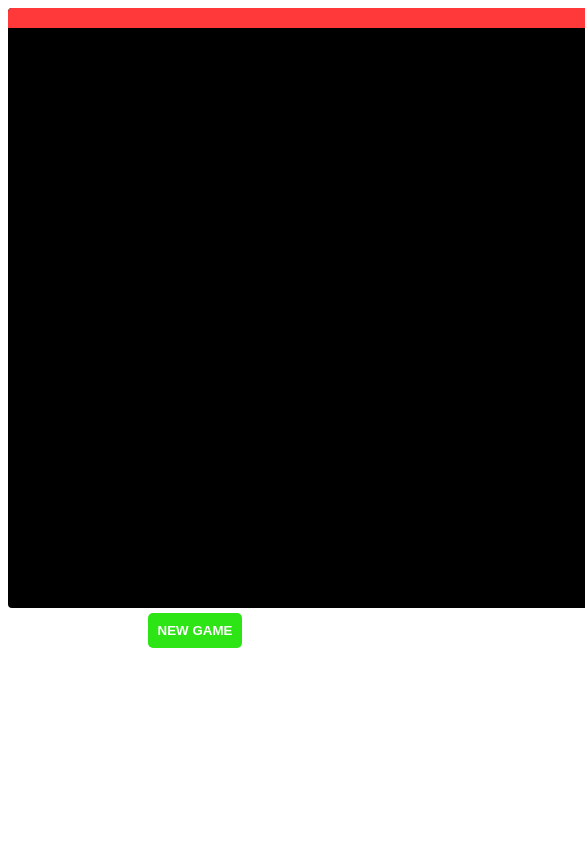
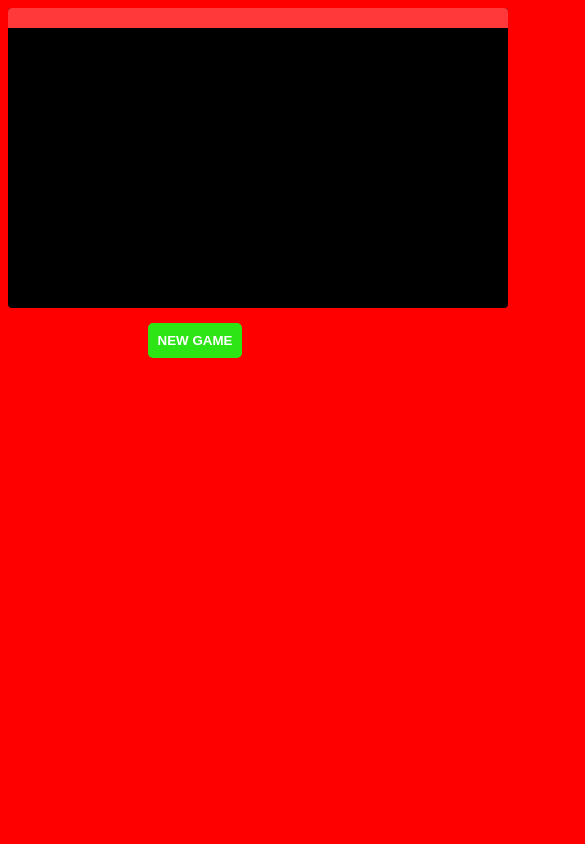
Before and after one commit to CandyCloud087/Game-HTML, a plain HTML site: page index.html in a window 390 px wide. Shown: the top 844 px of the page, 585 px wide, since content can reach past the window. Drawn offline with Linux system fonts and the light colour scheme.

Commit message:
responsive game

```diff
--- a/style.css
+++ b/style.css
@@ -50,7 +50,7 @@
     display: flex;
     justify-content: center;
     align-items: center;
-    margin-top: 5px;
+    margin-top: 15px;
 }
 
 .btn button{
@@ -62,3 +62,65 @@
     font-weight: bold;
     border-radius: 5px;
 }
+
+@media screen and (max-width: 768px){
+    body{
+        background-color: blue;
+    }
+
+    #gameFrame{
+        height: 350px;
+        width: 500px;
+        margin: auto;
+        position: relative;
+    }
+
+    .enemy{
+        width: 80px;
+        height: 220px;
+        position: absolute;
+        bottom: -400px;
+    }
+
+    #enemy1{left: 5px;}
+    #enemy2{left: 100px;}
+    #enemy3{left: 200px;}
+    #enemy4{left: 300px;}
+    #enemy5{left: 400px;}
+
+    .enemy.dead{
+        background-color: gray;
+        height: 30px;
+    }
+}
+
+@media screen and (max-width: 600px){
+    body{
+        background-color: red;
+    }
+
+    #gameFrame{
+        height: 300px;
+        width: 500px;
+        margin: auto;
+        position: relative;
+    }
+
+    .enemy{
+        width: 100px;
+        height: 220px;
+        position: absolute;
+        bottom: -400px;
+    }
+
+    #enemy1{left: 5px;}
+    #enemy2{left: 100px;}
+    #enemy3{left: 200px;}
+    #enemy4{left: 300px;}
+    #enemy5{left: 400px;}
+
+    .enemy.dead{
+        background-color: gray;
+        height: 40px;
+    }
+}
```
